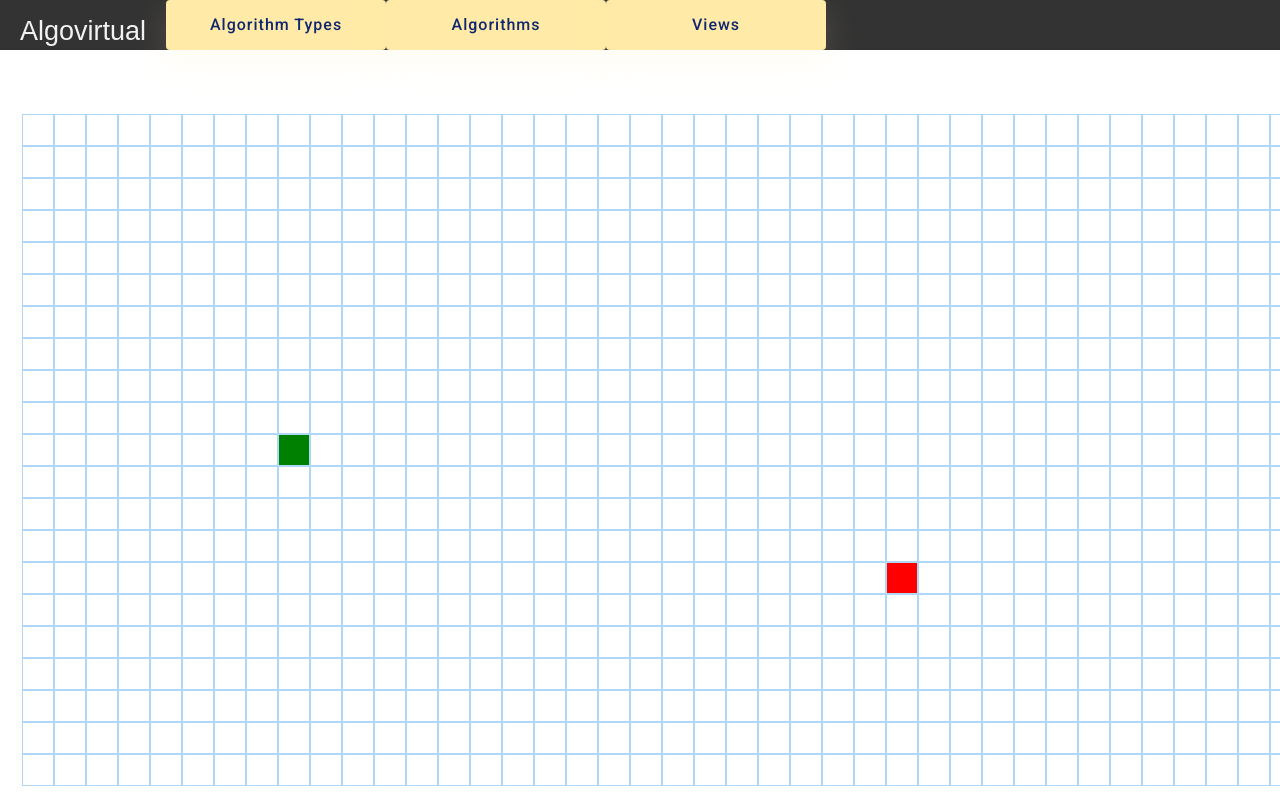
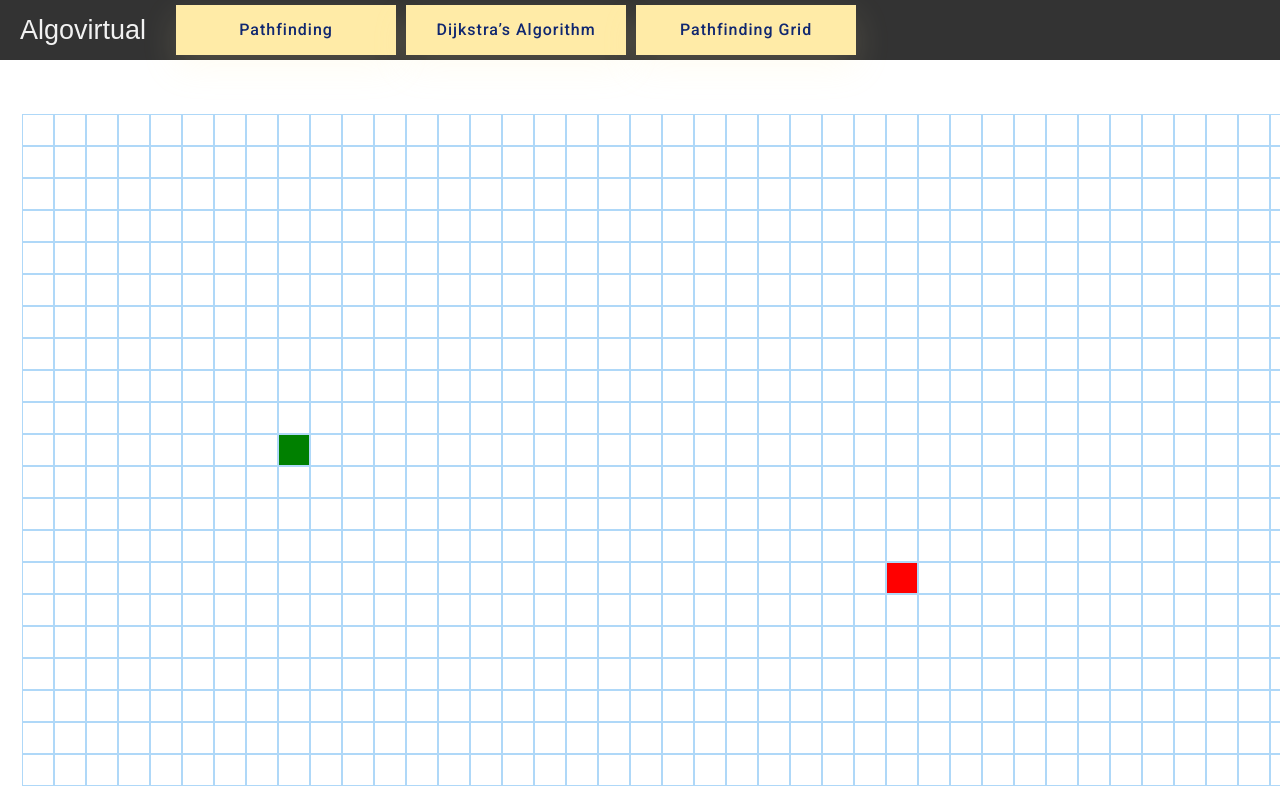
Before and after one commit to seydobassam/algovisual, a Vue app: page / in a window 1280 px wide. Built offline with nearby package versions, Linux system fonts and the light colour scheme.

Commit message:
fix dropdown styling and refactor the code

```diff
--- a/src/modules/toolbar.js
+++ b/src/modules/toolbar.js
@@ -1,22 +1,22 @@
 import { reactive, toRefs } from "@vue/reactivity";
 
 const state = reactive({
-  algoTypeSelection: Object,
-  selectedAlgoId: String,
-  selectedViewKey: String,
+  selectedAlgoType: Object,
+  selectedAlgo: Object,
+  selectedView: Object,
 });
 
 export default function toolbar() {
   function setAlgoType(algoType) {
-    state.algoTypeSelection = algoType;
+    state.selectedAlgoType = algoType;
     setAlgo(algoType.algorithms[0]);
     setView(algoType.virtualViews[0]);
   }
   function setAlgo(algo) {
-    state.selectedAlgoId = algo.id;
+    state.selectedAlgo = algo;
   }
   function setView(view) {
-    state.selectedViewKey = view.key;
+    state.selectedView = view;
   }
 
   return {
--- a/src/views/toolbar.vue
+++ b/src/views/toolbar.vue
@@ -3,19 +3,22 @@
     <div class="title">Algovirtual</div>
     <div class="dropdown-container">
       <Dropdown
+        class="dropdown"
         @select="setAlgoType($event)"
-        :title="'Algorithm Types '"
+        :title="selectedAlgoType.name"
         :selections="algorithmsTypes"
       />
       <Dropdown
+        class="dropdown"
         @select="setAlgo($event)"
-        :title="'Algorithms'"
-        :selections="algoTypeSelection.algorithms"
+        :title="selectedAlgo.name"
+        :selections="selectedAlgoType.algorithms"
       />
       <Dropdown
+        class="dropdown"
         @select="setView($event)"
-        :title="'Views'"
-        :selections="algoTypeSelection.virtualViews"
+        :title="selectedView.name"
+        :selections="selectedAlgoType.virtualViews"
       />
     </div>
   </div>
@@ -44,7 +47,6 @@ export default {
       setAlgoType,
       setAlgo,
       setView,
-      close,
     };
   },
 };
@@ -58,6 +60,9 @@ body {
 
 .topnav {
   background-color: #333;
+  height: 60px;
+  display: flex;
+  align-items: center;
 }
 
 .title {
@@ -72,4 +77,12 @@ body {
 .dropdown-container {
   display: flex;
 }
+
+.dropdown-container .Dropdown {
+  margin-left: 10px;
+}
+
+.dropdown {
+  margin-left: 10px;
+}
 </style>
--- a/src/widgets/dropdown.vue
+++ b/src/widgets/dropdown.vue
@@ -72,7 +72,7 @@ export default {
 };
 </script>
 
-<style>
+<style scoped>
 @import url("https://fonts.googleapis.com/css2?family=Roboto:wght@400;500;700;900&display=swap");
 
 .active-selection {
@@ -195,7 +195,6 @@ export default {
   line-height: 2;
   height: 50px;
   transition: all 200ms linear;
-  border-radius: 4px;
   width: 220px;
   letter-spacing: 1px;
   display: -webkit-inline-flex;
@@ -224,12 +223,13 @@ export default {
 }
 
 .section-dropdown {
+  margin-top: 10px;
   position: absolute;
   padding: 5px;
   background-color: #111;
   top: 60px;
   left: 0;
-  width: -webkit-fill-available;
+  width: max-content;;
   border-radius: 4px;
   display: flex;
   flex-direction: column;
@@ -271,7 +271,7 @@ export default {
   content: "";
   display: block;
   z-index: 2;
-  transition: all 200ms linear;
+  transition: all 70ms linear;
 }
 .dark-light:checked ~ .sec-center .section-dropdown:after {
   border-bottom: 8px solid #fff;
```
